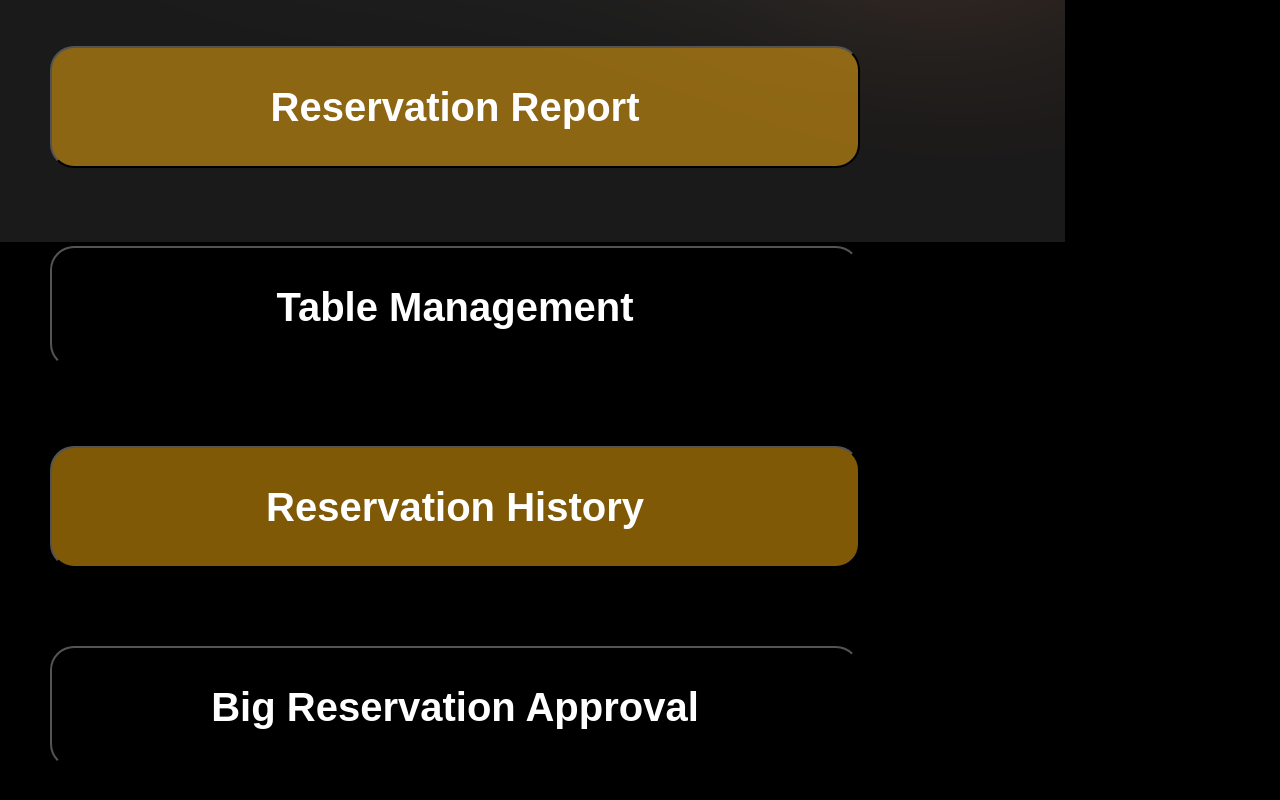
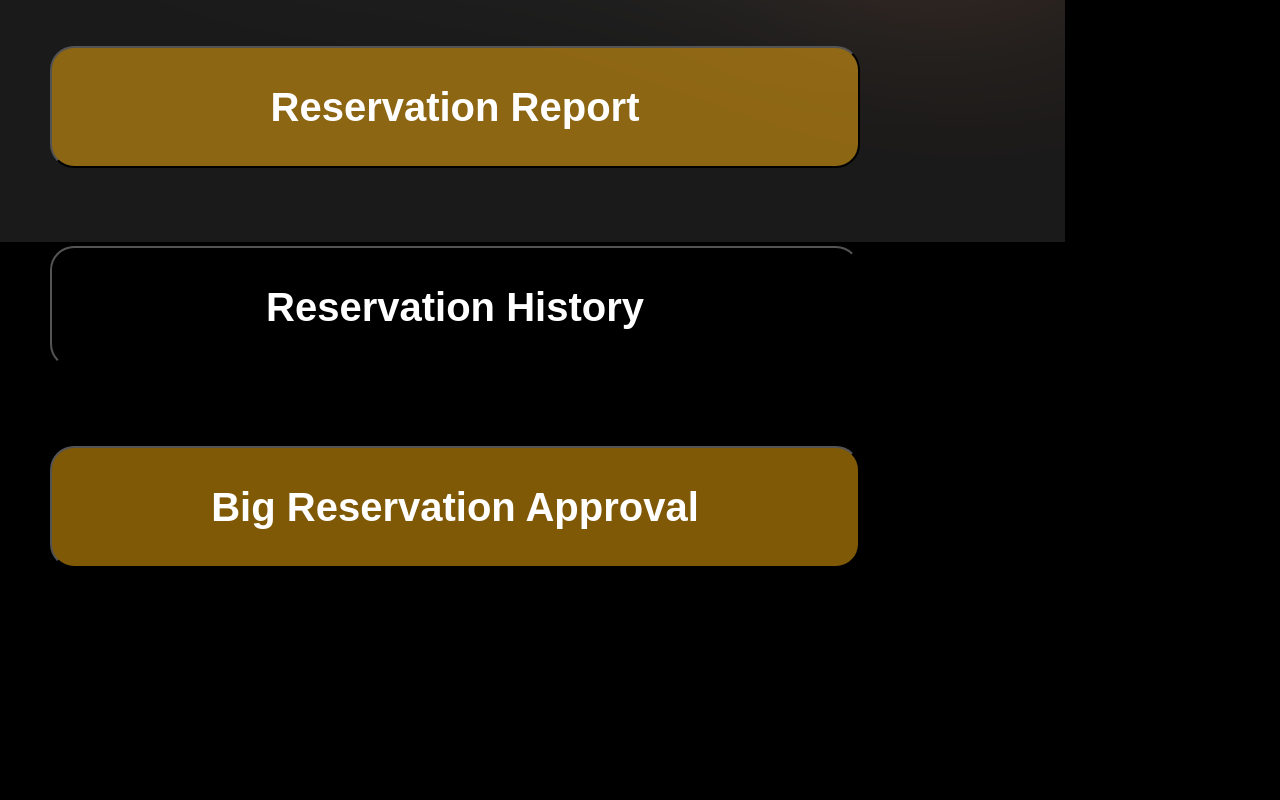
Before and after one commit to Lefry04/front_end-WarongWarem, a React (Create React App) app: page /dashman in a window 1280 px wide. Shown: the part 860-1660 px from the top of the page. Built offline with nearby package versions, Linux system fonts and the light colour scheme.

Commit message:
Merevisi AppCSS dan DashMan

```diff
--- a/src/App.css
+++ b/src/App.css
@@ -1340,11 +1340,6 @@
   background-color: rgba(255, 178, 15, 0.5);
 }
 
-.dashman .e {
-  top: 1518px;
-  background-color: rgba(0, 0, 0, 0.5);
-}
-
 .pay1 button {
   color: #ffffff;
   font-size: 40px;
@@ -2290,6 +2285,7 @@
   position: fixed;
   cursor: pointer;
 }
+
 .reportdaily {
   background-color: #000000;
   display: flex;
@@ -2363,7 +2359,7 @@
   font-family: "Poppins-Bold", Helvetica;
   font-size: 30px;
   font-weight: 700;
-  left: 1300px;
+  left: 1310px;
   letter-spacing: 0;
   line-height: normal;
   position: absolute;
--- a/src/DashMan.js
+++ b/src/DashMan.js
@@ -35,9 +35,8 @@ export const DashMan = () => {
             <div className="text-wrapper-3">{currentDate}</div>
             <button className="a">Capacity Monitoring</button>
             <button className="b" onClick={goToReserReportDash}>Reservation Report</button>
-            <button className="c">Table Management</button>
-            <button className="d">Reservation History</button>
-            <button className="e">Big Reservation Approval</button>
+            <button className="c">Reservation History</button>
+            <button className="d">Big Reservation Approval</button>
           </div>
         </div>
       </div>
```
